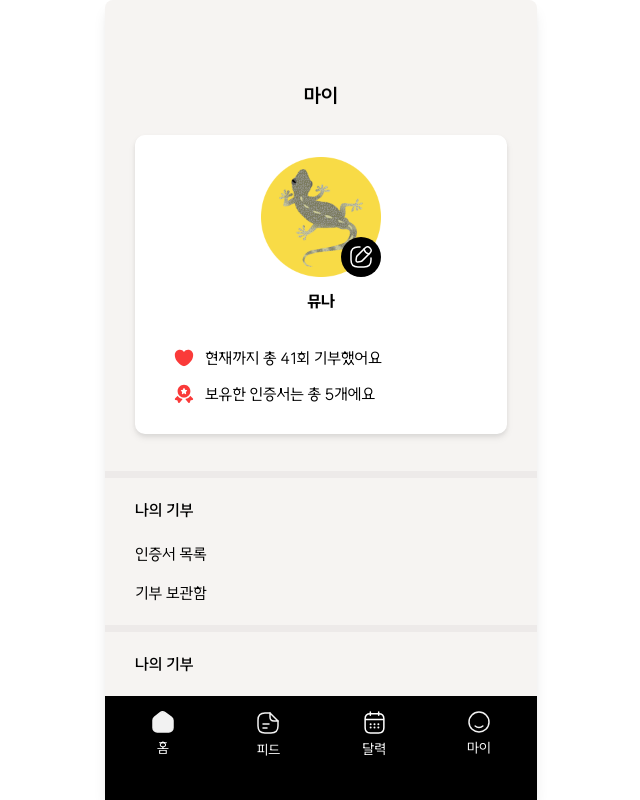
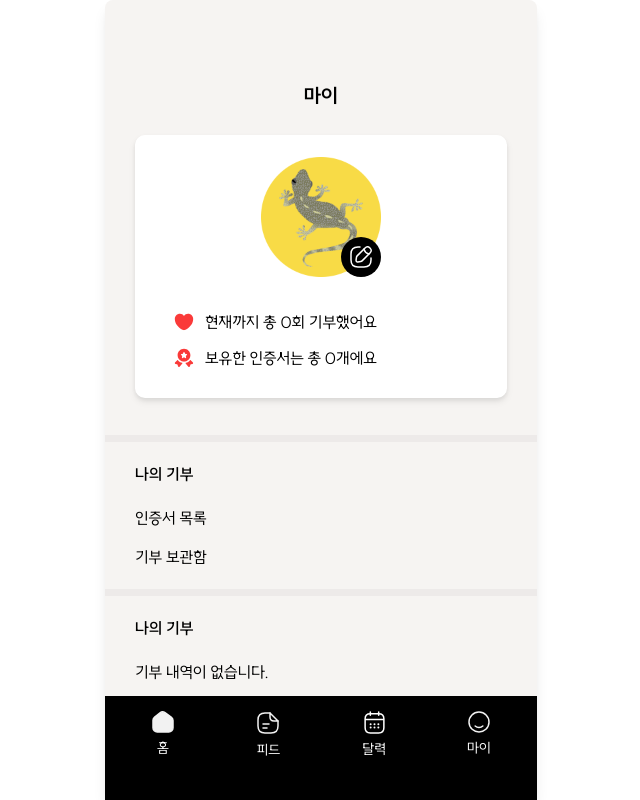
Before and after one commit to teo-sprint-17/giboo-click, a Next.js app: page /mypage in a window 1280 px wide. Shown: the whole page, without its empty margins (319-959 px from the left). Built offline with nearby package versions, Linux system fonts and the light colour scheme.

Commit message:
feat : 마이 페이지 기부 로직 추가

```diff
--- a/src/components/Mypage/DonationStatus/DonationStatus.tsx
+++ b/src/components/Mypage/DonationStatus/DonationStatus.tsx
@@ -1,25 +1,37 @@
+'use client';
+
 import { DONATION_FOUNDATIONS } from '@/constants/donationFoundations';
 import MypageSection from '../MypageSection';
 import DonationStatusCard from './DonationStatusCard';
+import useSession from '@/hooks/useSession';
 
 const DonationStatus = () => {
+  const session = useSession();
+
+  const myDonationFoundations = DONATION_FOUNDATIONS.filter((foundation) =>
+    session?.foundationDonation.includes(foundation.id)
+  );
   return (
     <MypageSection title="나의 기부">
       <div className="flex gap-[10px] overflow-y-scroll mr-[-30px] pr-[30px] no-scrollbar">
-        {DONATION_FOUNDATIONS.map((foundation) => (
+        {myDonationFoundations.length > 0 ? (
+          myDonationFoundations.map((foundation) => (
             <DonationStatusCard
               key={foundation.id}
               title={foundation.title}
               status={
                 foundation.donationCount >= foundation.donationGoal ||
-              new Date() < new Date(foundation.donationPeriod.end)
+                new Date() >= new Date(foundation.donationPeriod.end)
                   ? '모금 완료'
                   : '진행중'
               }
               imageUrl={foundation.mainImage}
               progress={Math.min((foundation.donationCount / foundation.donationGoal) * 100, 100)}
             />
-        ))}
+          ))
+        ) : (
+          <p>기부 내역이 없습니다.</p>
+        )}
       </div>
     </MypageSection>
   );
--- a/src/components/Mypage/ProfileBox.tsx
+++ b/src/components/Mypage/ProfileBox.tsx
@@ -1,6 +1,11 @@
+'use client';
+
 import Image from 'next/image';
 
+import useSession from '@/hooks/useSession';
+
 const ProfileBox = () => {
+  const session = useSession();
   return (
     <div className="bg-[#fff] rounded-[10px] mt-[25px] pt-[22px] pb-[28px] px-[38px] drop-shadow-md">
       <div className="relative w-[120px] h-[120px] mx-auto flex justify-center items-center">
@@ -10,7 +15,7 @@ const ProfileBox = () => {
         </div>
       </div>
 
-      <div className="mt-[12px] mb-[33px] font-extrabold text-center">뮤나</div>
+      <div className="mt-[12px] mb-[33px] font-extrabold text-center">{session?.username}</div>
 
       <div className="flex gap-[10px] items-center mb-[12px]">
         <Image
@@ -23,10 +28,8 @@ const ProfileBox = () => {
               'brightness(0) saturate(100%) invert(47%) sepia(91%) saturate(5999%) hue-rotate(343deg) brightness(108%) contrast(96%)',
           }}
         />
-
-        <span>현재까지 총 41회 기부했어요</span>
+        <span>현재까지 총 {session?.totalDonationCount ?? 0}회 기부했어요</span>
       </div>
-
       <div className="flex gap-[10px] items-center">
         <Image
           src="/assets/icons/vuesax/bold/medal-star.svg"
@@ -39,8 +42,7 @@ const ProfileBox = () => {
               'brightness(0) saturate(100%) invert(47%) sepia(91%) saturate(5999%) hue-rotate(343deg) brightness(108%) contrast(96%)',
           }}
         />
-
-        <span>보유한 인증서는 총 5개에요</span>
+        <span>보유한 인증서는 총 {(session?.foundationDonation?.length ?? 0) >= 1 ? 1 : 0}개에요</span>
       </div>
     </div>
   );
--- a/src/components/common/Certification/CertificationProgress.tsx
+++ b/src/components/common/Certification/CertificationProgress.tsx
@@ -1,10 +1,15 @@
+'use client';
+
 import Image from 'next/image';
+
+import useSession from '@/hooks/useSession';
 
 type Props = {
   count: number;
 };
 
 const CertificationProgress = ({ count }: Props) => {
+  const session = useSession();
   const currentMonthDonationPercentile = (100 / 15) * count + '%';
 
   return (
@@ -12,7 +17,7 @@ const CertificationProgress = ({ count }: Props) => {
       <p className="text-xl text-left font-extrabold">기부 꽃을 피워주세요.</p>
 
       <div className="relative w-full h-25 px-5 py-[22px] mt-[17px] bg-white shadow-[0_10px_25px_rgba(0,0,0,0.1)] rounded-[10px]">
-        <p className="text-left font-semibold">기부 15회 완료하기</p>
+        <p className="text-left font-semibold">기부 {session?.totalDonationCount ?? 0}회 완료하기</p>
         <div className="relative h-[25px] mt-[10px] rounded-[10px] bg-[#EDEBE9] overflow-hidden">
           <div
             className={`absolute top-0 left-0 h-full bg-[#FF6A6A]`}
```
Lines whose indentation alone changed are shown as unchanged.
